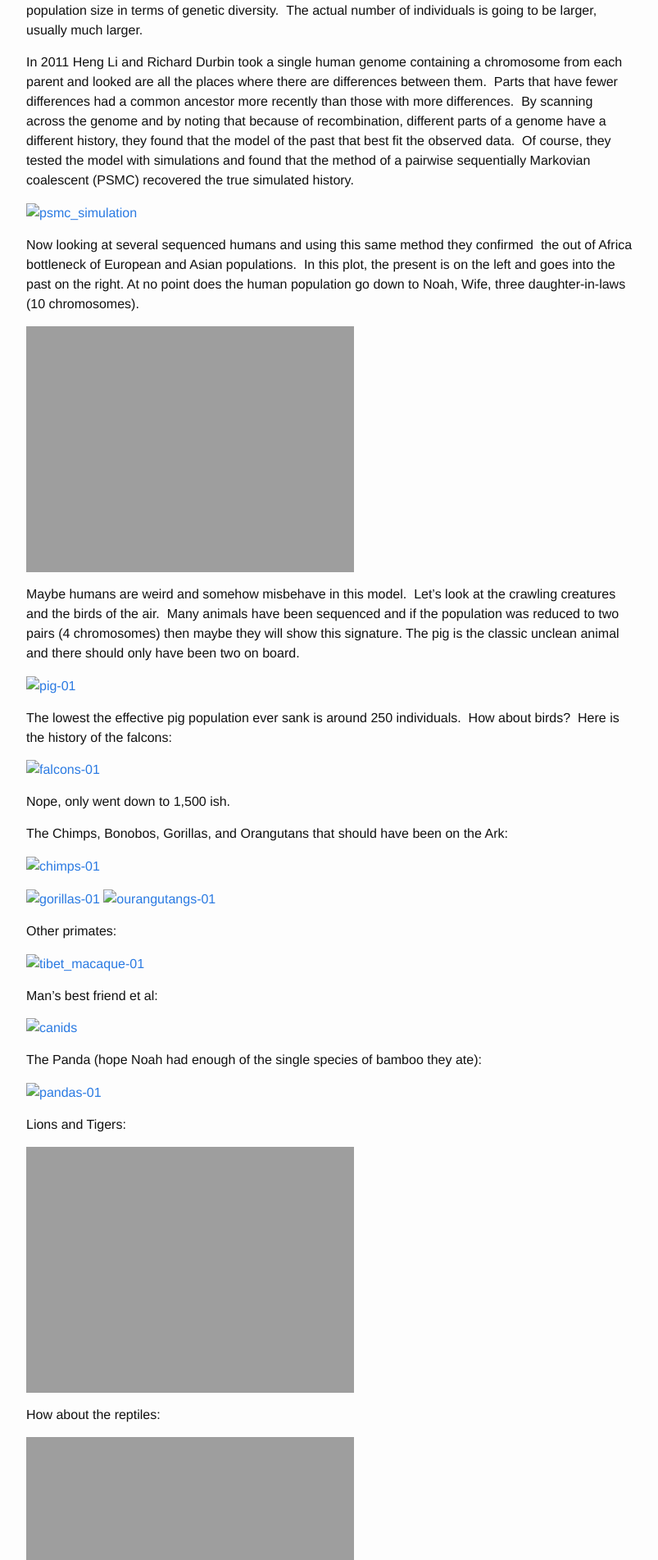
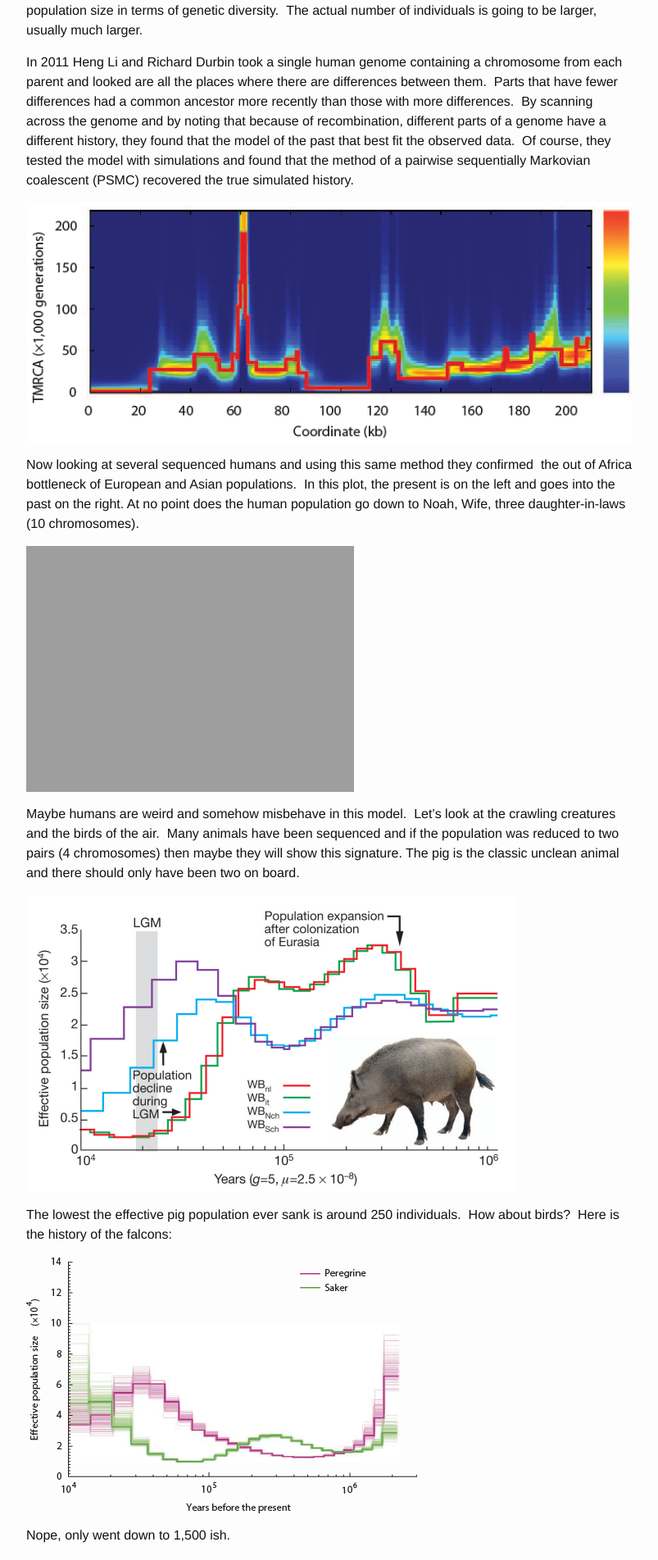
Before and after one commit to aihardin/aihardin.github.io, a Jekyll site: the page built from _posts/2014-04-01-two-by-two.markdown, in a window 1280 px wide. Shown: the part 1264-3167 px from the top of the page at 82% size, without its empty margins (238-1041 px from the left). Built offline with Jekyll 4.4.1, drawn with Linux system fonts in a browser that asks for light colours; comment, search, counter and statistics services are not loaded.

Commit message:
fixed links

```diff
--- a/_posts/2014-04-01-two-by-two.markdown
+++ b/_posts/2014-04-01-two-by-two.markdown
@@ -19,53 +19,53 @@ What makes up the mass of a tree? Everyone learns about photosynthesis multiple
 
 Let's try a few observed differences: If the mutation rate for an organism with a 3 billion nucleotide genome is 2 mutations per 100 million bases per generation and there are zero differences between two individuals then they are clones.  If there are 60 differences between the genomes of two individuals then they must only be one generation apart.  If there are 120 differences, then they must be two generations apart.  There are a few models that fit this observation: there could be two serial generations apart, grandparent and grandchild, or two parallel generations, they share a common parent.
 
-![mutations-01](http://www.haplotypewriter.com/blog/wp-content/uploads/2014/03/mutations-01.png)
+![mutations-01]({{ site.url }}/assets/mutations-01.png)
 
 Following some very basic assumptions we can measure how distantly related two individuals are just from counting the number of differences in their genomes.  The more differences, the more generations between them.  If we are sampling individuals from the same generation then we can rule out serial generations and know that we are measuring how long ago they shared a common ancestor. When the size of a population gets to be very very small, the amount of genetic diversity also becomes very small.  There are just less individuals to carry diversity to begin with.  We see this with crop species all the time and it becomes an important consideration when maintaining the genetic health of a population.  Cultivated bananas are clones and from the 1920s -60s, the primary strain [http://en.wikipedia.org/wiki/Gros_Michel ](http://en.wikipedia.org/wiki/Gros_Michel)was wiped out by a fungus.  A population bottleneck will decrease the amount of diversity and leave a dramatic signature of the population that will persist for many many generations. This is one reason that the measurements that follow are of effective population size in terms of genetic diversity.  The actual number of individuals is going to be larger, usually much larger.
 
 In 2011 Heng Li and Richard Durbin took a single human genome containing a chromosome from each parent and looked are all the places where there are differences between them.  Parts that have fewer differences had a common ancestor more recently than those with more differences.  By scanning across the genome and by noting that because of recombination, different parts of a genome have a different history, they found that the model of the past that best fit the observed data.  Of course, they tested the model with simulations and found that the method of a pairwise sequentially Markovian coalescent (PSMC) recovered the true simulated history.
 
-[![psmc_simulation](http://www.haplotypewriter.com/blog/wp-content/uploads/2014/03/psmc_simulation.png)](http://www.haplotypewriter.com/blog/wp-content/uploads/2014/03/psmc_simulation.png)
+![psmc_simulation]({{ site.url }}/assets/psmc_simulation.png)
 
 Now looking at several sequenced humans and using this same method they confirmed  the out of Africa bottleneck of European and Asian populations.  In this plot, the present is on the left and goes into the past on the right. At no point does the human population go down to Noah, Wife, three daughter-in-laws (10 chromosomes).
 
-[![humans](http://www.haplotypewriter.com/blog/wp-content/uploads/2014/03/humans1.png)](http://www.haplotypewriter.com/blog/wp-content/uploads/2014/03/humans1.png)
+![humans]({{ site.url }}/assets/humans1.png)
 
 Maybe humans are weird and somehow misbehave in this model.  Let's look at the crawling creatures and the birds of the air.  Many animals have been sequenced and if the population was reduced to two pairs (4 chromosomes) then maybe they will show this signature. The pig is the classic unclean animal and there should only have been two on board.
 
-[![pig-01](http://www.haplotypewriter.com/blog/wp-content/uploads/2014/03/pig-01.png)](http://www.haplotypewriter.com/blog/wp-content/uploads/2014/03/pig-01.png)
+![pig-01]({{ site.url }}/assets/pig-01.png)
 
 The lowest the effective pig population ever sank is around 250 individuals.  How about birds?  Here is the history of the falcons:
 
-[![falcons-01](http://www.haplotypewriter.com/blog/wp-content/uploads/2014/03/falcons-01.png)](http://www.haplotypewriter.com/blog/wp-content/uploads/2014/03/falcons-01.png)
+![falcons-01]({{ site.url }}/assets/falcons-01.png)
 
 Nope, only went down to 1,500 ish.
 
 The Chimps, Bonobos, Gorillas, and Orangutans that should have been on the Ark:
 
-[![chimps-01](http://www.haplotypewriter.com/blog/wp-content/uploads/2014/03/chimps-01.png)](http://www.haplotypewriter.com/blog/wp-content/uploads/2014/03/chimps-01.png)
+![chimps-01]({{ site.url }}/assets/chimps-01.png)
 
-[![gorillas-01](http://www.haplotypewriter.com/blog/wp-content/uploads/2014/03/gorillas-01.png)](http://www.haplotypewriter.com/blog/wp-content/uploads/2014/03/gorillas-01.png) [![ourangutangs-01](http://www.haplotypewriter.com/blog/wp-content/uploads/2014/03/ourangutangs-01.png)](http://www.haplotypewriter.com/blog/wp-content/uploads/2014/03/ourangutangs-01.png)
+![gorillas-01]({{ site.url }}/assets/gorillas-01.png) ![ourangutangs-01]({{ site.url }}/assets/ourangutangs-01.png)
 
 Other primates:
 
-[![tibet_macaque-01](http://www.haplotypewriter.com/blog/wp-content/uploads/2014/03/tibet_macaque-01.png)](http://www.haplotypewriter.com/blog/wp-content/uploads/2014/03/tibet_macaque-01.png)
+![tibet_macaque-01]({{ site.url }}/assets/tibet_macaque-01.png)
 
 Man's best friend et al:
 
-[![canids](http://www.haplotypewriter.com/blog/wp-content/uploads/2014/03/canids.png)](http://www.haplotypewriter.com/blog/wp-content/uploads/2014/03/canids.png)
+![canids]({{ site.url }}/assets/canids.png)
 
 The Panda (hope Noah had enough of the single species of bamboo they ate):
 
-[![pandas-01](http://www.haplotypewriter.com/blog/wp-content/uploads/2014/03/pandas-01.png)](http://www.haplotypewriter.com/blog/wp-content/uploads/2014/03/pandas-01.png)
+![pandas-01]({{ site.url }}/assets/pandas-01.png)
 
 Lions and Tigers:
 
-[![lions_and_tigers-01](http://www.haplotypewriter.com/blog/wp-content/uploads/2014/03/lions_and_tigers-011.png)](http://www.haplotypewriter.com/blog/wp-content/uploads/2014/03/lions_and_tigers-011.png)
+![lions_and_tigers-01]({{ site.url }}/assets/lions_and_tigers-011.png)
 
 How about the reptiles:
 
-[![alligator](http://www.haplotypewriter.com/blog/wp-content/uploads/2014/03/alligator.png)](http://www.haplotypewriter.com/blog/wp-content/uploads/2014/03/alligator.png)
+![alligator]({{ site.url }}/assets/alligator.png)
 
 Not a single species underwent a severe bottleneck 5-10 thousand years ago.  Even if the dates were wrong, all these species did not experience a bottleneck at the same time. If the tale of Noah's Ark were true, it should be etched in the genomes of the animals on the boat and it isn't.
 
```
Also changed, not shown: 3 other files.
